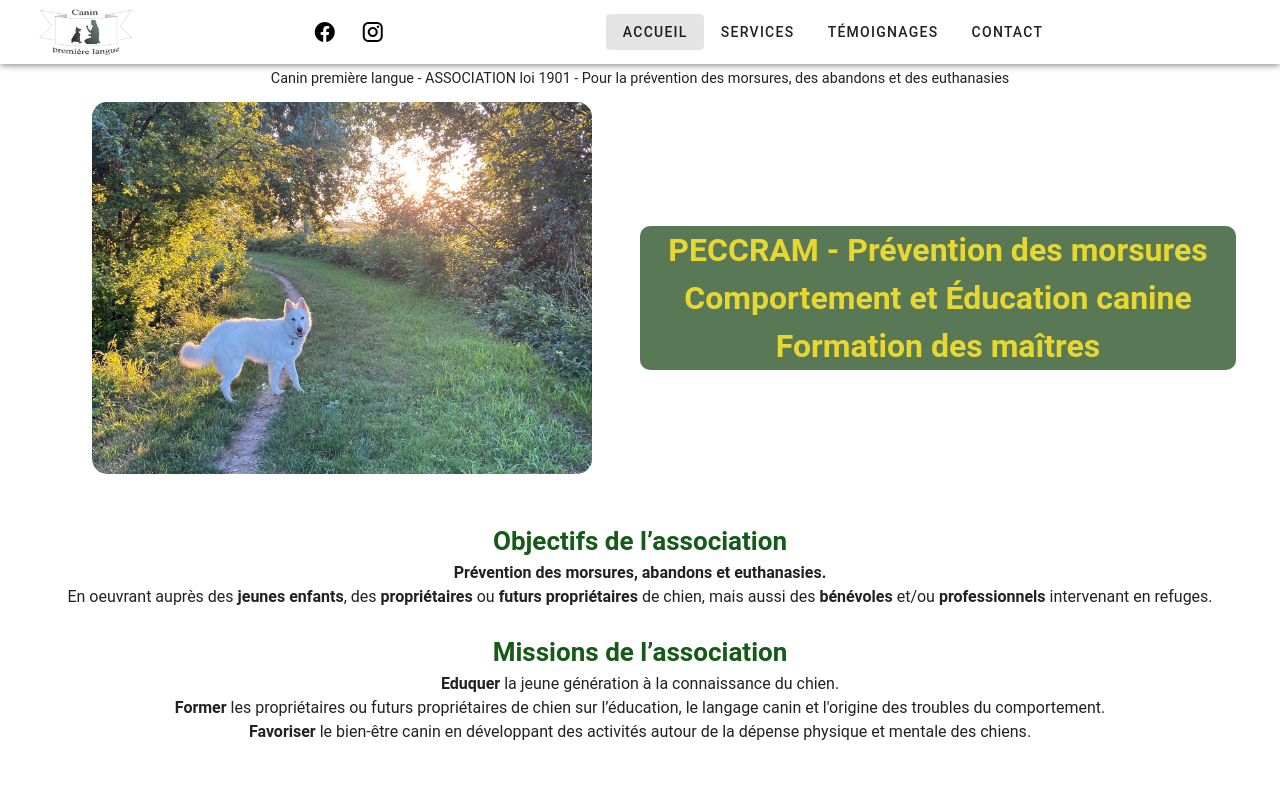
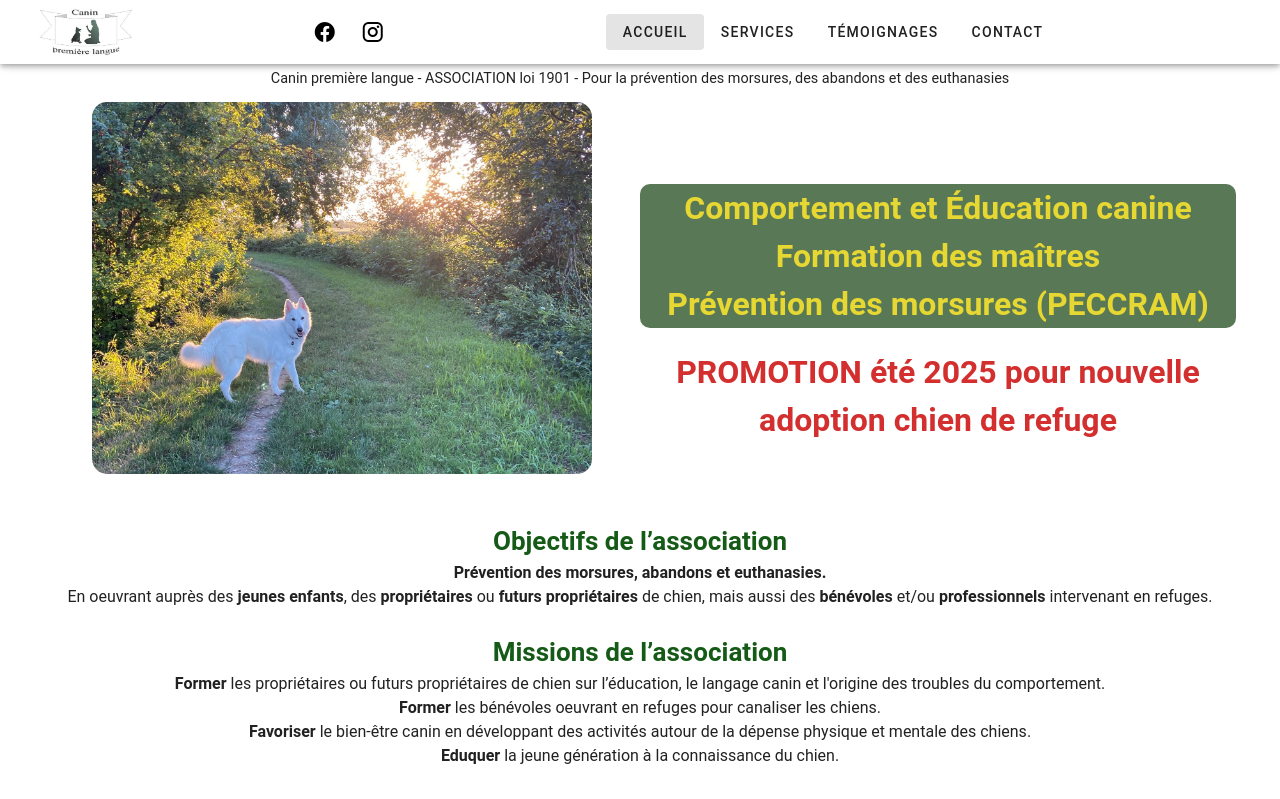
Before and after one commit to jjehl/canin_premiere_langue, a Vue app: page / in a window 1280 px wide. Shown: the top 799 px of the page. Built offline with nearby package versions, Linux system fonts and the light colour scheme.

Commit message:
ajout promo

```diff
--- a/src/pages/index.vue
+++ b/src/pages/index.vue
@@ -23,12 +23,17 @@
       <!-- Texte à droite -->
       <v-col cols="12" md="6">
         <v-row class="green-background d-flex flex-column justify-center align-center text-center">
-            <h1>PECCRAM - Prévention des morsures</h1>
             <h1>Comportement et Éducation canine</h1>
             <h1>Formation des maîtres</h1>
+            <h1>Prévention des morsures (PECCRAM)</h1>
 
 
 
+        </v-row>
+        <v-row class="d-flex flex-column justify-center align-center text-center">
+          <p class="promo-text">
+            PROMOTION été 2025 pour nouvelle adoption chien de refuge
+          </p>
         </v-row>
 
       </v-col>
@@ -44,11 +49,13 @@
         <br>
         <h2>Missions de l’association</h2>
         <p>
-          <b>Eduquer</b> la jeune génération à la connaissance du chien.<br>
+
           <b>Former</b> les propriétaires ou futurs propriétaires de chien sur l’éducation, le langage canin et
           l'origine des troubles du comportement.<br>
+          <b>Former</b> les bénévoles oeuvrant en refuges pour canaliser les chiens.<br>
           <b>Favoriser</b> le bien-être canin en développant des activités autour de la
-          dépense physique et mentale des chiens.
+          dépense physique et mentale des chiens.<br>
+          <b>Eduquer</b> la jeune génération à la connaissance du chien.
         </p>
         <br>
       </v-col>
@@ -57,12 +64,6 @@
 
     <v-row>
       <v-col class="d-flex flex-column justify-center align-center text-center">
-        <h2>Vous travaillez dans…</h2>
-        <p class="text-bold">
-          … une école ? … un centre aéré ? … une médiathèque ? … une animalerie ?
-          <br>Responsabilisez vos jeunes au respect du chien et prévenez les morsures.
-        </p>
-        <br>
         <h2>Votre chien…</h2>
         <p class="text-bold">
           … tire en laisse ? … aboie trop ? … saute ? … ne vous écoute pas ?
@@ -74,7 +75,14 @@
         <p class="text-bold">
           … et vous souhaitez l’éduquer ?
         </p>
-        <br><br>
+        <br>
+        <h2>Vous travaillez dans…</h2>
+        <p class="text-bold">
+          … une école ? … un centre aéré ? … une médiathèque ? … une animalerie ?
+          <br>Responsabilisez vos jeunes au respect du chien et prévenez les morsures.
+        </p>
+        <br>
+        <br>
         <h2>Nous avons des solutions !</h2>
       </v-col>
     </v-row>
@@ -121,6 +129,12 @@
     margin-bottom: 20px; /* Espace sous l'image */
   }
 }
+
+.promo-text {
+  font-size: 2em;
+  color: #d32f2f; /* Rouge vif */
+  font-weight: bold;
+}
 </style>
 <script setup lang="ts">
 import Menu from "@/components/Menu.vue";
--- a/src/pages/services.vue
+++ b/src/pages/services.vue
@@ -18,6 +18,12 @@
       </p>
       <br>
     </v-row>
+        <v-row class="d-flex flex-column justify-center align-center text-center">
+          <p class="promo-text">
+            PROMOTION été 2025 pour nouvelle adoption chien de refuge :<br>
+            15% de réduction sur les séances d'éducation canine/troubles du comportement !
+          </p>
+        </v-row>
     <v-row class="green-background d-flex flex-column justify-center align-center text-center">
       <h1>Education Canine</h1>
     </v-row>
```
